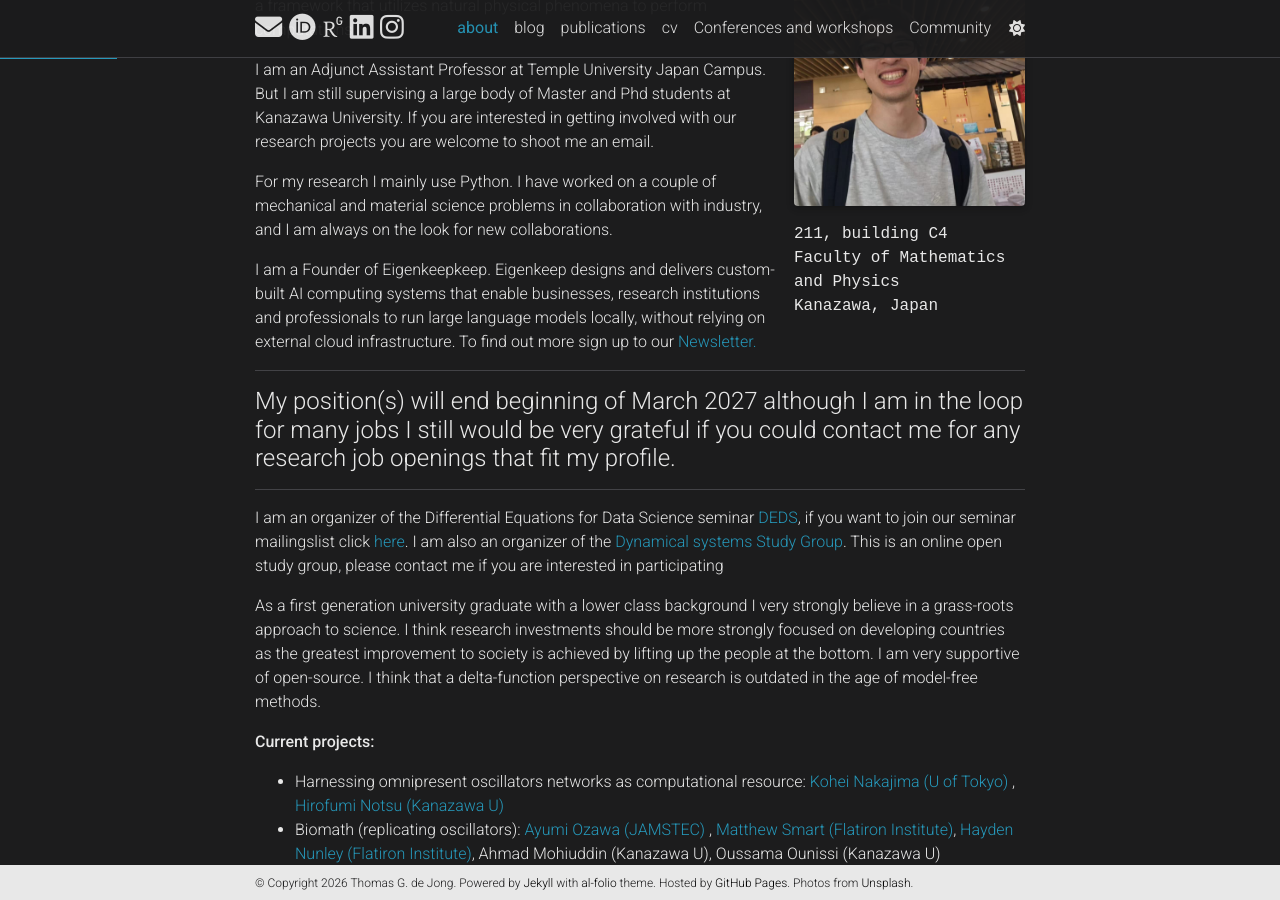
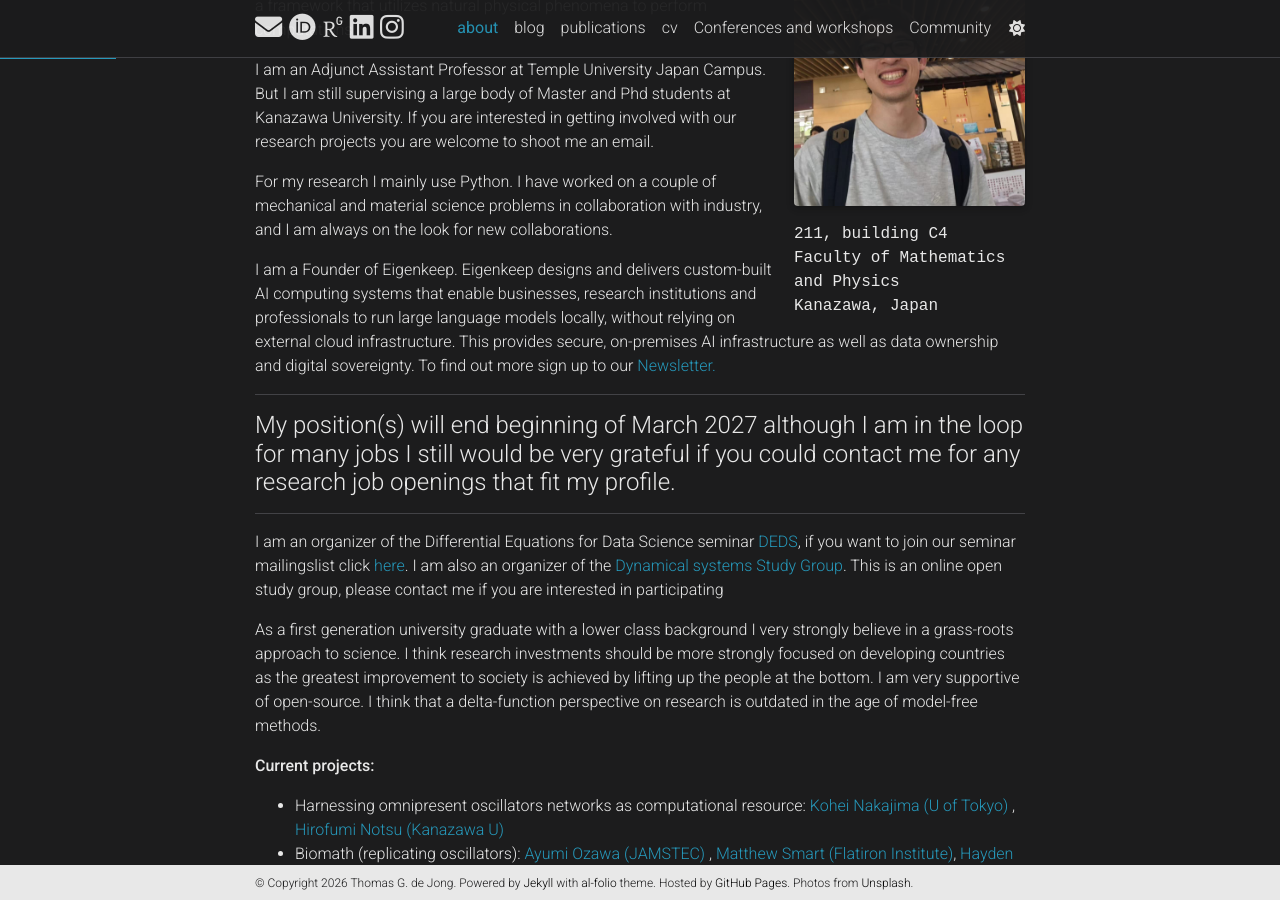
Before and after one commit to mathowl/tgdejong, a Jekyll site: the page built from _pages/about.md, in a window 1280 px wide and 900 px high, scrolled down 304 px. Built offline with Jekyll 4.4.1, drawn with Linux system fonts in a browser that asks for light colours; full-size pictures stand in for the smaller copies a plugin makes; some web fonts are replaced; comment, search, counter and statistics services are not loaded; a style sheet for code colours, icons or effects is not loaded.

Commit message:
Update about.md

```diff
--- a/_pages/about.md
+++ b/_pages/about.md
@@ -25,7 +25,7 @@ I am an Adjunct Assistant Professor at Temple University Japan Campus. But I am
 
 For my research I mainly use Python. I have worked on a couple of mechanical and material science problems in collaboration with industry, and I am always on the look for new collaborations.
 
-I am a Founder of Eigenkeepkeep. Eigenkeep designs and delivers custom-built AI computing systems that enable businesses, research institutions and professionals to run large language models locally, without relying on external cloud infrastructure. To find out more sign up to our <a class="ml-onclick-form" href="javascript:void(0)" onclick="ml('show', 'nIfCK1', true)">Newsletter.</a>
+I am a Founder of Eigenkeep. Eigenkeep designs and delivers custom-built AI computing systems that enable businesses, research institutions and professionals to run large language models locally, without relying on external cloud infrastructure. This provides secure, on-premises AI infrastructure as well as data ownership and digital sovereignty. To find out more sign up to our <a class="ml-onclick-form" href="javascript:void(0)" onclick="ml('show', 'nIfCK1', true)">Newsletter.</a>
 
 
 
```
